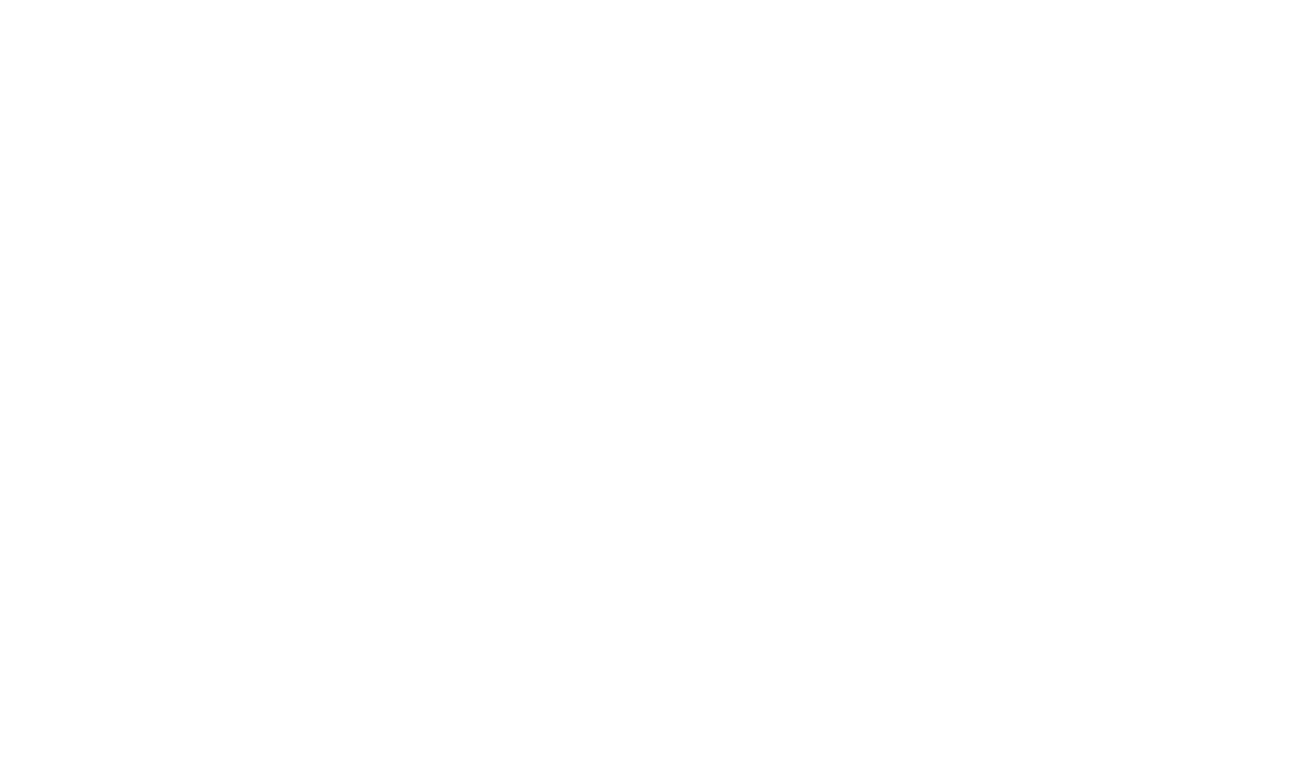
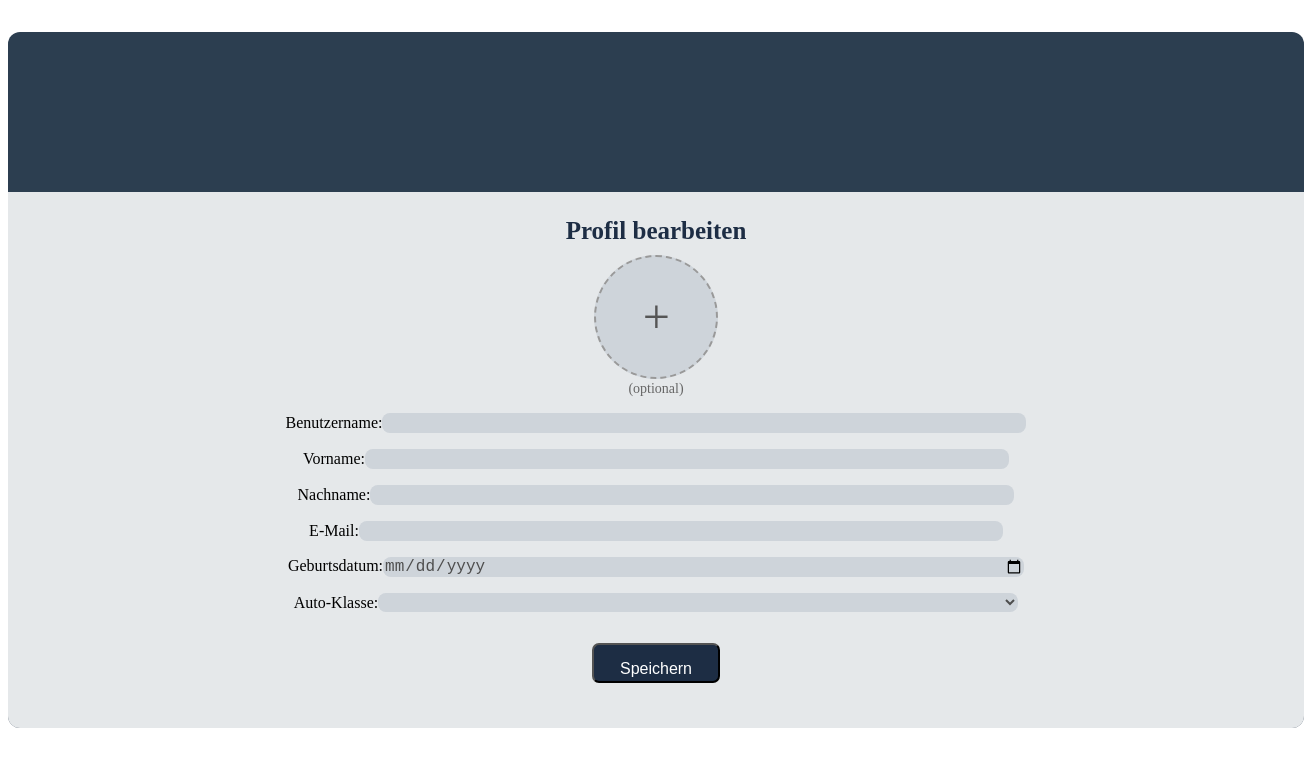
Before and after one commit to INagy80/SEP-Drive, an Angular app in the folder frontend/Angular/: page /profile-edite in a window 1280 px wide. Before the commit this address led to /. Shown: the top 766 px of the page, 1304 px wide, since content can reach past the window. Built offline with nearby package versions, Linux system fonts and the light colour scheme.

Commit message:
added a profile-edite page with a styling

```diff
--- a/frontend/Angular/src/app/app.routes.ts
+++ b/frontend/Angular/src/app/app.routes.ts
@@ -1,9 +1,11 @@
 import { Routes } from '@angular/router';
 import { ProfileNutzerComponent } from '../profile-nutzer/profile-nutzer.component';
 import { SearchProfileComponent } from '../search-profile/search-profile.component';
+import { ProfileEditeComponent } from '../profile-edite/profile-edite.component';
 
 export const routes: Routes = [
-  {path: 'profile-nutzer', component: ProfileNutzerComponent},
+  {path: 'profile-nutzer', component: ProfileNutzerComponent },
   { path: 'search-profile', component: SearchProfileComponent },
+  { path: 'profile-edite', component: ProfileEditeComponent },
 
 ];
--- /dev/null
+++ b/frontend/Angular/src/profile-edite/profile-edite.component.html
@@ -0,0 +1,63 @@
+<div class="container">
+  <div class="form-box profile-edite">
+    <form (ngSubmit)="saveChanges()">
+
+      <h1>Profil bearbeiten</h1>
+
+
+
+      <div class="profilbild-container">
+        <div class="profilbild-upload">
+          <input type="file" id="profilbild" (change)="onFileSelected($event)" hidden #fileInput>
+          <div class="profilbild-kreis" (click)="fileInput.click()">
+            <img *ngIf="previewUrl" [src]="previewUrl" alt="Profilbild">
+            <i *ngIf="!previewUrl" class="plus-icon">+</i>
+          </div>
+        </div>
+        <span class="profilbild-hinweis">(optional)</span>
+      </div>
+
+
+
+      <div class="input-box">
+        <label for="username">Benutzername:</label>
+        <input type="text" id="username" [(ngModel)]="userProfile.username" name="username" required>
+      </div>
+
+      <div class ="input-box">
+        <label for="firstName">Vorname:</label>
+        <input type="text" id="firstName" [(ngModel)]="userProfile.firstName" name="firstName" required>
+      </div>
+
+      <div class ="input-box">
+        <label for="lastName">Nachname:</label>
+        <input type="text" id="lastName" [(ngModel)]="userProfile.lastName" name="lastName" required>
+      </div>
+
+      <div class ="input-box">
+        <label for="email">E-Mail:</label>
+        <input type="email" id="email" [(ngModel)]="userProfile.email" name="email" required>
+      </div>
+
+      <div class ="input-box">
+        <label for="birthDate">Geburtsdatum:</label>
+        <input type="date" id="birthDate" [(ngModel)]="userProfile.birthDate" name="birthDate" required>
+      </div>
+
+
+      <div class="input-box" *ngIf="userProfile.role === 'Fahrer'">
+        <label for="carClass">Auto-Klasse:</label>
+        <select class="select-box" id="carClass" [(ngModel)]="userProfile.carClass" name="carClass">
+
+          <option value="klein">Klein</option>
+          <option value="medium">Medium</option>
+          <option value="deluxe">Deluxe</option>
+
+          </select>
+      </div>
+
+      <button type="submit" class="save-button">Speichern</button>
+
+    </form>
+  </div>
+</div>
--- /dev/null
+++ b/frontend/Angular/src/profile-edite/profile-edite.component.scss
@@ -0,0 +1,130 @@
+.container {
+  display: block;                 /* oder: flex ohne align-items center */
+  margin: 2rem auto;
+  padding: 3rem;
+  border-radius: 12px;
+  position: relative;
+  width: 1200px;
+  height: 600px;
+  overflow: hidden;
+  background: #2c3e50;
+}
+
+.form-box {
+  position: absolute;
+  top: 160px; /* Abstand nach unten, um den oberen Bereich frei zu lassen */
+  left: 0;
+  right: 0;
+  bottom: 0;
+  background: rgba(255, 255, 255, 0.88);
+  padding: 0.5rem;
+  text-align: center;
+
+  display: flex;
+  flex-direction: column;
+  align-items: center;
+}
+
+form {
+  width: 100%;
+}
+
+//Überschrift
+form h1 {
+  font-size: 25px;
+  color: #1D2D44;
+  margin-bottom: 10px;
+}
+
+.input-box {
+  position: relative;
+  margin: 16px 0;
+}
+
+input,
+select ,
+.select-box{
+  width: 50%;
+  background: rgb(206, 212, 218);
+  border-radius: 8px;
+  border: none;
+  outline: none;
+  font-size: 16px;
+  color: #4e4e4e;
+  font-weight: 500;
+}
+
+select {
+  width: 85%;
+}
+
+profilbild-container {
+  display: flex;
+  align-items: center;
+  justify-content: center;
+  gap: 12px;
+  margin: 20px 0;
+}
+
+.profilbild-upload {
+  display: flex;
+  justify-content: center;
+}
+
+.profilbild-kreis {
+  width: 120px;
+  height: 120px;
+  border-radius: 50%;
+  background-color: #ced4da;
+  border: 2px dashed #999;
+  display: flex;
+  justify-content: center;
+  align-items: center;
+  cursor: pointer;
+  overflow: hidden;
+  position: relative;
+  transition: background-color 0.3s ease;
+
+  &:hover {
+    background-color: #b0bec5;
+  }
+
+  img {
+    width: 100%;
+    height: 100%;
+    object-fit: cover;
+    border-radius: 50%;
+  }
+
+  .plus-icon {
+    font-size: 48px;
+    color: #555;
+    user-select: none;
+  }
+}
+
+.profilbild-hinweis {
+  font-size: 14px;
+  color: #666;
+
+}
+.save-button {
+  width: 10%;
+  height: 40px;
+  background: #1D2D44;
+  border-radius: 7px;
+  color: white;
+  font-weight: 500;
+  font-size: 16px;
+  text-align: center;
+  text-decoration: none;
+  display: inline-block;
+  line-height: 45px;
+  margin-top: 15px;
+  transition: background-color 0.3s ease;
+  cursor: pointer;
+
+  &:hover {
+    background-color: #D0DAE0;
+  }
+}
--- /dev/null
+++ b/frontend/Angular/src/profile-edite/profile-edite.component.ts
@@ -0,0 +1,81 @@
+import { Component, OnInit } from '@angular/core';
+import { Router } from '@angular/router';
+import { FormsModule } from '@angular/forms';
+import { CommonModule } from '@angular/common';
+
+
+@Component({
+  selector: 'app-profile-edite',
+  standalone: true,
+  templateUrl: './profile-edite.component.html',
+  styleUrls: ['./profile-edite.component.scss'],
+  imports: [
+    FormsModule,
+    CommonModule,
+  ],
+
+
+})
+
+
+export class ProfileEditeComponent implements OnInit {
+  userProfile: any = {};
+  selectedFile: File | null = null;
+  previewUrl: string | null = null;
+
+  constructor(private router: Router) {}
+
+  ngOnInit(): void {
+    // Beispiel-Daten (ersetzt später einen Service)
+    this.userProfile = {
+      firstName: '',
+      lastName: '',
+      username: '',
+      email: '',
+      birthDate: '',
+      role: 'Fahrer',
+      carClass: '',
+      profilePicture: ''
+    };
+
+    this.previewUrl = this.userProfile.profilePicture;
+  }
+
+  onFileSelected(event: any): void {
+    const file = event.target.files[0];
+    if (file && file.type.startsWith('image/')) {
+      this.selectedFile = file;
+
+      const reader = new FileReader();
+      reader.onload = () => {
+        this.previewUrl = reader.result as string;
+      };
+      reader.readAsDataURL(file);
+    }
+  }
+
+  async saveChanges(){
+    const formData = new FormData();
+
+    // Nur wenn ein neues Bild ausgewählt wurde
+    if (this.selectedFile) {
+      formData.append('profilePicture', this.selectedFile);
+    }
+
+    // Weitere Profilfelder
+    formData.append('firstName', this.userProfile.firstName);
+    formData.append('lastName', this.userProfile.lastName);
+    formData.append('username', this.userProfile.username);
+    formData.append('email', this.userProfile.email);
+    formData.append('birthDate', this.userProfile.birthDate);
+
+    if (this.userProfile.role === 'Fahrer') {
+      formData.append('carClass', this.userProfile.carClass);
+    }
+
+    // TODO: An Backend senden (z. B. mit HttpClient)
+    console.log('FormData bereit zum Senden:', formData);
+
+    await  this.router.navigate(['/profil-nutzer']);
+  }
+}
--- a/frontend/Angular/src/profile-nutzer/profile-nutzer.component.html
+++ b/frontend/Angular/src/profile-nutzer/profile-nutzer.component.html
@@ -1,14 +1,20 @@
 
 <div class="profile-container">
   <h1 class="main-heading">Profile</h1>
+
   <div class="icon-block">
     <a routerLink="/search-profile" class="search-button">
       <span class="pi pi-search"></span>
     </a>
   </div>
 
+
+
   <div class="profile-left">
       <!-- Linke Spalte -->
+
+
+
     <div class="profile-image-container">
       <img [src]="userProfile.profilePicture"
            alt="./images/default-profile.jpg"
@@ -43,7 +49,14 @@
   </div>
 
       <!-- Rechte Spalte -->
-      <div class="profile-right">
+
+  <div class="edit-button-container">
+    <a routerLink="/profile-edite" class="edit-button">
+      <i class="pi pi-user-edit"> Profil bearbeiten</i>
+    </a>
+  </div>
+
+  <div class="profile-right">
         <div class="profile-details">
           <div class="user-header">
             <h1>{{ userProfile.firstName }} {{ userProfile.lastName }}</h1>
--- a/frontend/Angular/src/profile-nutzer/profile-nutzer.component.scss
+++ b/frontend/Angular/src/profile-nutzer/profile-nutzer.component.scss
@@ -10,6 +10,7 @@
   height: 600px;
   overflow: hidden;
   flex-direction: row;
+  background: rgba(207, 213, 218, 0.9);
 
   .main-heading {
     text-align: left;
@@ -129,6 +130,7 @@
   margin-top: 100px;
   transform: translateX(20px);
 
+
   .profile-details {
     display: flex;
     flex-direction: column;
@@ -187,3 +189,32 @@
     }
   }
 }
+.edit-button-container {
+    position: absolute;
+    top: 4rem;
+    right: 7rem;
+    z-index: 10;
+
+
+  .edit-button {
+    display: flex;
+    align-items: center;
+    gap: 0.5rem;
+    background-color: #1d2d44;
+    color: white;
+    padding: 0.6rem 1rem;
+    border-radius: 6px;
+    text-decoration: none;
+    font-size: 0.9rem;
+    font-weight: 500;
+    transition: background-color 0.3s ease;
+
+    i {
+      font-size: 1rem;
+    }
+
+    &:hover {
+      background-color: #27496d;
+    }
+  }
+}
--- a/frontend/Angular/src/profile-nutzer/profile-nutzer.component.ts
+++ b/frontend/Angular/src/profile-nutzer/profile-nutzer.component.ts
@@ -37,7 +37,6 @@ export class ProfileNutzerComponent implements OnInit {
     totalRides: 0
   };
 
-  isImageLoading: boolean = false;
 
   constructor() { }
 
@@ -48,7 +47,6 @@ export class ProfileNutzerComponent implements OnInit {
 
 
   private loadUserProfile(): void {
-    // TODO: Implement API call to get user profile
     // This is mock data for demonstration
     this.userProfile = {
       username: 'anynoym_benutzer123',
--- a/frontend/Angular/src/search-profile/search-profile.component.html
+++ b/frontend/Angular/src/search-profile/search-profile.component.html
@@ -1,13 +1,4 @@
-<!DOCTYPE html>
-<html lang="en">
 
-<head>
-  <meta charset="UTF-8">
-  <title>search profile</title>
-  <link rel="stylesheet" href="/search-profile.component.scss">
-</head>
-
-<body>
 <div class="form-box-search">
 <div class="search-container">
   <div class="search-box">
@@ -24,8 +15,3 @@
   </div>
 </div>
 </div>
-
-
-
-
-</body>
```
Also changed, not shown: 1 other file (tests, documents, lock files or other folders).
